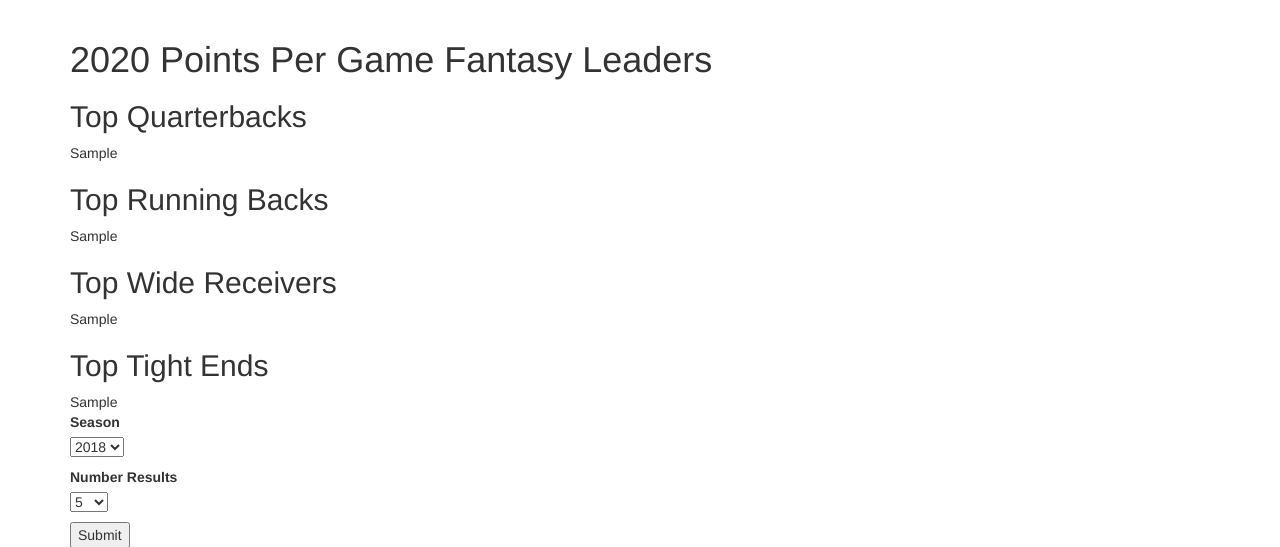
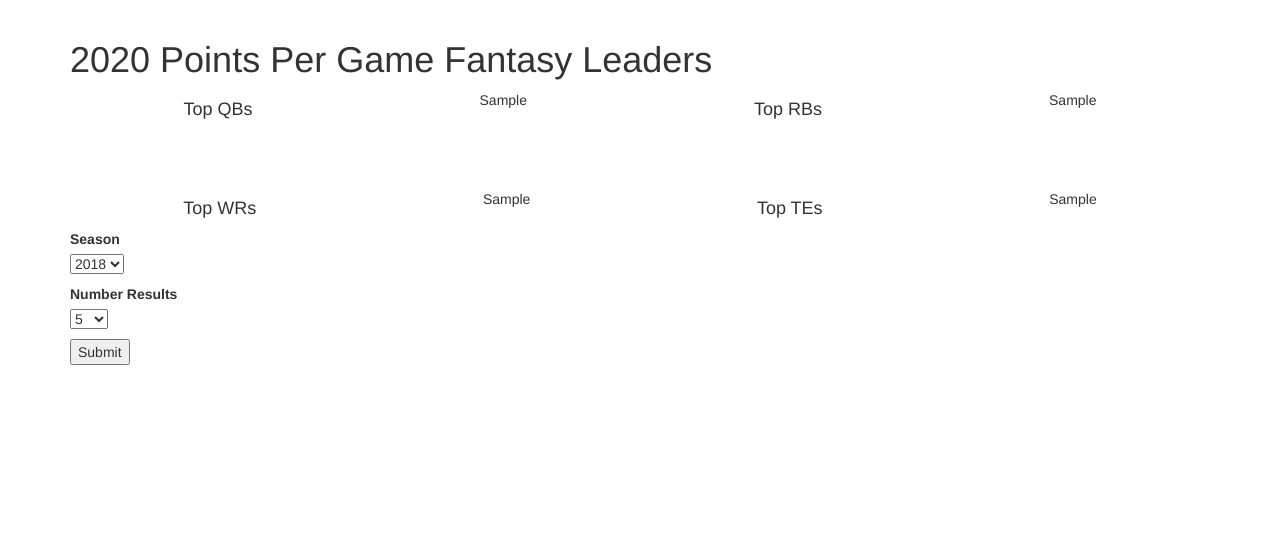
Before and after one commit to isw9/FantasyFootball, a Flask app: template templates/leaders.html in a window 1280 px wide. Shown: the part 52-599 px from the top of the page. Run offline with Flask 2, Linux system fonts and the light colour scheme; tables that the repository leaves empty or names only in its code hold one stand-in row (values such as "Sample post"); the template is opened without the code that fills it: values that come from a table or form of the project are taken from there, most other values are stand-ins (such as "Sample title", 1, 10 or a date in 2020); some libraries are stand-ins or nearby versions.

Commit message:
improve leaders page

```diff
--- a/controllers.py
+++ b/controllers.py
@@ -60,9 +60,9 @@ def api_player_projection(year, week, player):
 
     projection = {
         "name": row[2],
-        "fantasy points": 10.0,
-        "passing yards": 200,
-        "rushing yards": 20,
+        "fantasy points": 22.7,
+        "passing yards": 223,
+        "rushing yards": 18,
         "recieving yards": 0,
         "passing touchdowns": 2,
         "rushing touchdowns": 1,
--- a/templates/leaders.html
+++ b/templates/leaders.html
@@ -4,7 +4,7 @@
 
   <h1> {{year}} Points Per Game Fantasy Leaders </h1>
 
-  <h2> Top Quarterbacks</h2>
+  <!-- <h2> Top Quarterbacks</h2>
   {{qbs_table}}
 
 
@@ -15,8 +15,25 @@
   {{wrs_table}}
 
   <h2> Top Tight Ends</h2>
-  {{tes_table}}
+  {{tes_table}} -->
 
+<div style="display: flex; justify-content: space-around">
+   <h4> Top QBs</h4>
+    <div>{{qbs_table}}</div>
+   <h4> Top RBs</h4>
+    <div>{{rbs_table}}</div>
+</div>
+
+<br>
+<br>
+<br>
+
+<div style="display: flex; justify-content: space-around">
+  <h4>  Top WRs </h4>
+    <div>{{wrs_table}}</div>
+   <h4> Top TEs</h4>
+    <div>{{tes_table}}</div>
+</div>
   <form action="" method="post" novalidate>
     {{ form.hidden_tag() }}
     <p>
```
